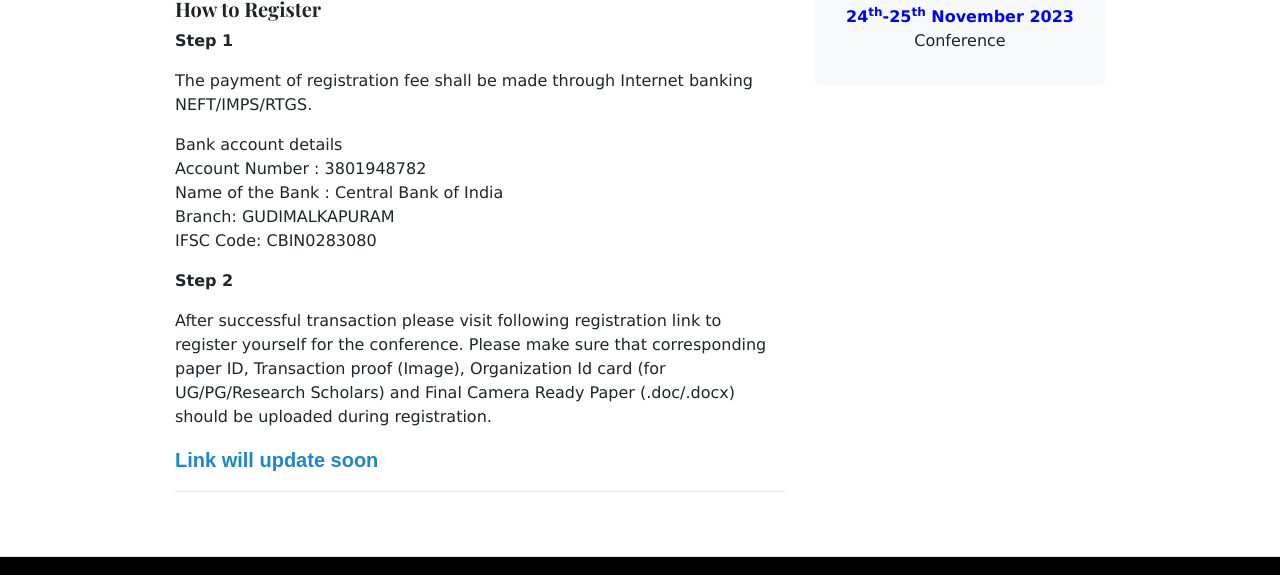
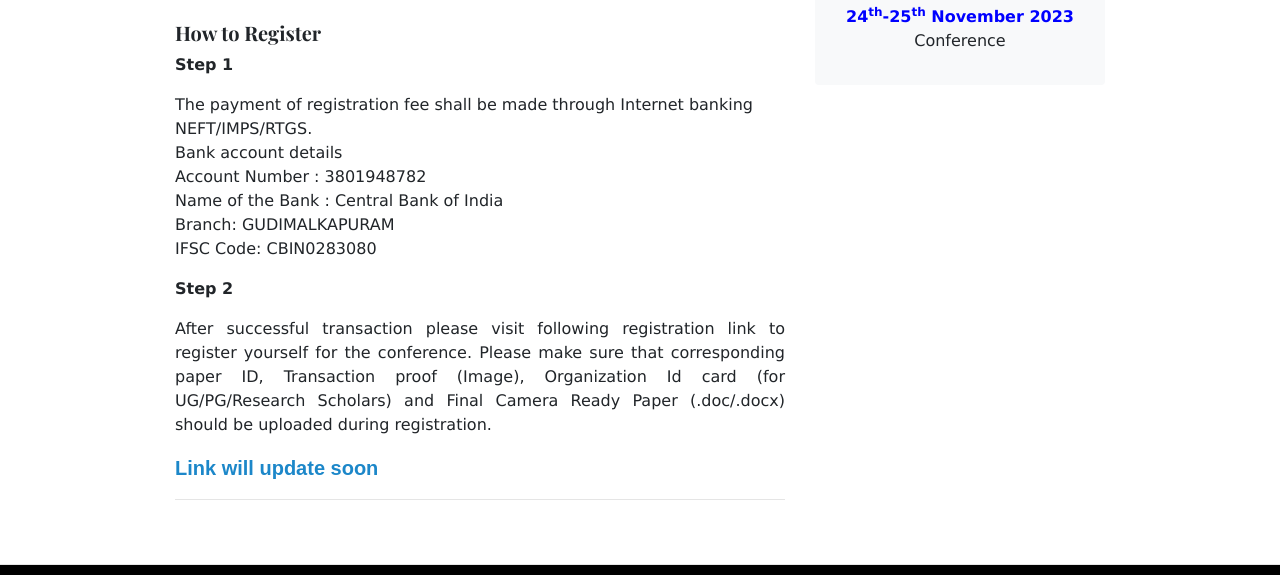
Before and after one commit to dkpraween/ICETEMS, a plain HTML site: page registration.html in a window 1280 px wide. Shown: the part 1091-1666 px from the top of the page. Drawn offline with nearby package versions, Linux system fonts and the light colour scheme.

Commit message:
registration.html

```diff
--- a/registration.html
+++ b/registration.html
@@ -162,16 +162,18 @@ table, th, td {
     <td><center>$50</center></td>
   </tr>
 </table>
+            &nbsp;
+            &nbsp;
 <h5>How to Register</h5>
             <p><strong>Step 1</strong></p>
-            <p>The payment of registration fee shall be made through Internet banking NEFT/IMPS/RTGS.</p>
-<p>Bank account details<br>
+            <p>The payment of registration fee shall be made through Internet banking NEFT/IMPS/RTGS.<br>
+Bank account details<br>
 Account Number : 3801948782<br>
 Name of the Bank : Central Bank of India<br>
 Branch: GUDIMALKAPURAM<br>
 IFSC Code: CBIN0283080</p>
             <p><strong>Step 2</strong></p>
-            <p>After successful transaction please visit following registration link to register yourself for the
+            <p align="justify">After successful transaction please visit following registration link to register yourself for the
               conference. Please make sure that corresponding paper ID, Transaction proof (Image), Organization Id card (for UG/PG/Research Scholars) and
 Final Camera Ready Paper (.doc/.docx) should be uploaded during registration.</p>
             <style>
```
